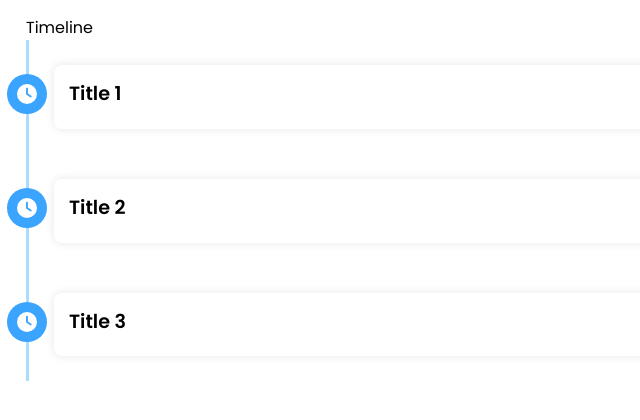
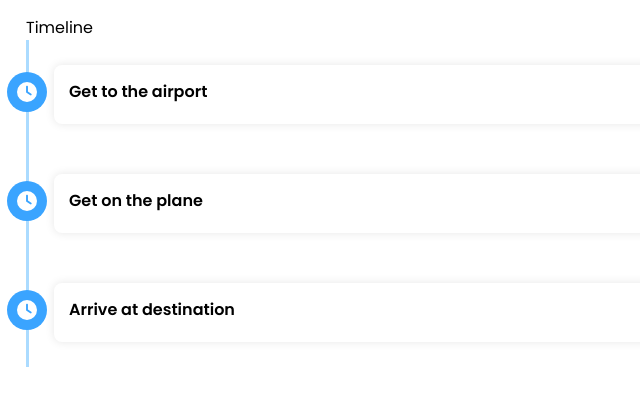
Before and after one commit to noppytinto/travelmates, a Next.js app: page / in a window 1280 px wide. Shown: the top 420 px of the page, without its empty margins (0-640 px from the left). Built offline with nearby package versions, Linux system fonts and the light colour scheme.

Commit message:
feat(app): improve timeline

```diff
--- a/src/components/Timeline/Timeline.tsx
+++ b/src/components/Timeline/Timeline.tsx
@@ -9,21 +9,21 @@ type TimelineItem = {
 export default function Timeline() {
   const timelineItems: TimelineItem[] = [
     {
-      title: "Title 1",
+      title: "Get to the airport",
       description:
         " lorem ipsum dolor sit amet, consectetur adipiscing elit. Donec nec odio vitae nunc" +
         " consectetur adipiscing elit. Donec nec odio vitae nunc consectetur " +
         "adipiscing elit. Donec nec odio vitae nunc consectetur adipiscing elit. Donec nec odio vitae nunc",
     },
     {
-      title: "Title 2",
+      title: "Get on the plane",
       description:
         " lorem ipsum dolor sit amet, consectetur adipiscing elit. Donec nec odio vitae nunc" +
         " consectetur adipiscing elit. Donec nec odio vitae nunc consectetur " +
         "adipiscing elit. Donec nec odio vitae nunc consectetur adipiscing elit. Donec nec odio vitae nunc",
     },
     {
-      title: "Title 3",
+      title: "Arrive at destination",
       description:
         " lorem ipsum dolor sit amet, consectetur adipiscing elit. Donec nec odio vitae nunc" +
         " consectetur adipiscing elit. Donec nec odio vitae nunc consectetur " +
--- a/src/components/Timeline/TimelineItem/TimelineItem.module.scss
+++ b/src/components/Timeline/TimelineItem/TimelineItem.module.scss
@@ -37,21 +37,21 @@
   }
 
   &__title {
-    font-size: 1.2rem;
+    font-size: 1rem;
     font-weight: 600;
     margin-bottom: 5px;
   }
 
   &__description {
+    margin-top: 10px;
     //transition: all 0.2s ease-out;
 
     &Collapsed {
-      max-height: 0;
-      overflow: hidden;
+      display: none;
     }
 
     &Expanded {
-      max-height: 1000px;
+      display: revert;
     }
   }
 }
```
